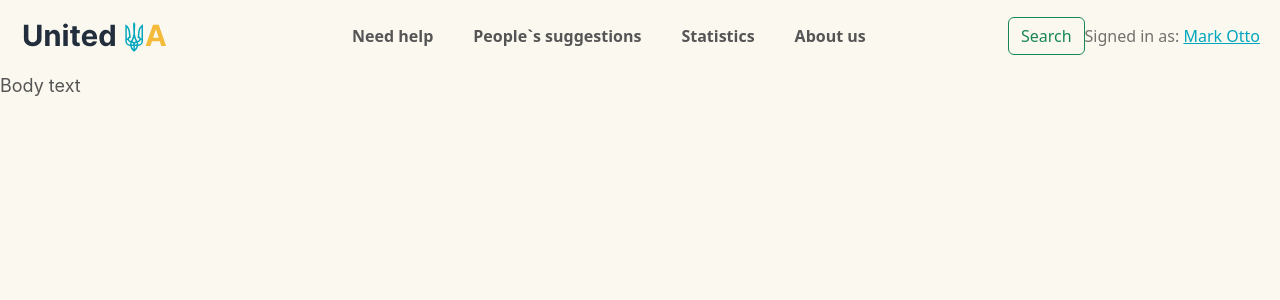
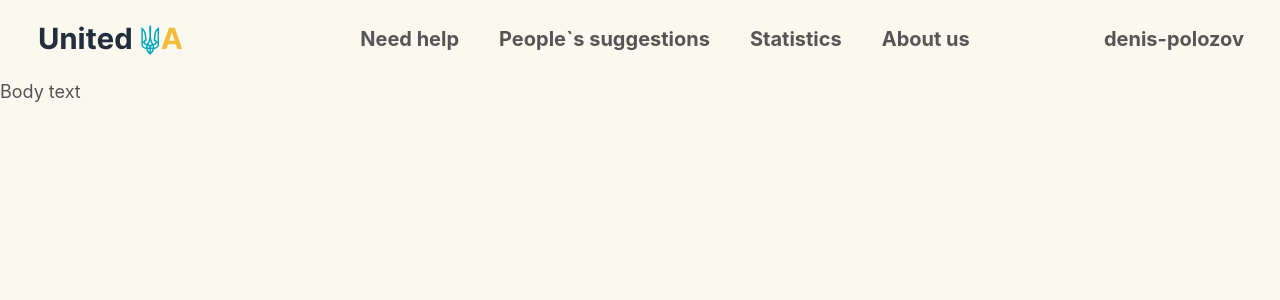
Before and after one commit to denisRun/charity-platform-ui, a React (Create React App) app: page / in a window 1280 px wide. Shown: the top 300 px of the page. Built offline with nearby package versions, Linux system fonts and the light colour scheme.

Commit message:
update header

```diff
--- a/src/components/Header.tsx
+++ b/src/components/Header.tsx
@@ -15,7 +15,7 @@ const Header: React.FunctionComponent<IAppProps> = (props) => {
 
 
   return (
-    <Navbar className="ms-2 me-2" expand="lg">
+    <Navbar className="ms-4 me-4" expand="lg">
       <Container fluid>
         <Navbar.Brand href="#">
             <img src={logo} style={{ width: 150, height:30 }} />
@@ -40,10 +40,15 @@ const Header: React.FunctionComponent<IAppProps> = (props) => {
           </Nav>
        </Navbar>
         <Navbar className="justify-content-end">
-          <Button variant="outline-success">Search</Button>
-          <Navbar.Text>
-            Signed in as: <a href="#login">Mark Otto</a>
-          </Navbar.Text>
+          {1!=1 ?
+            <>
+              <Button className="me-3" style={{width:125}}  variant="outline-success"> Login </Button>
+              <Button style={{width:125}} variant="success"> Sign up </Button>
+            </> :
+            <TextLarge>denis-polozov</TextLarge>}
+          {/*<Navbar.Text>
+                Signed in as: <a href="#login">Mark Otto</a>
+            </Navbar.Text>*/}
         </Navbar>
       </Container>
     </Navbar>
```
Also changed, not shown: public/bootstrap.css.
